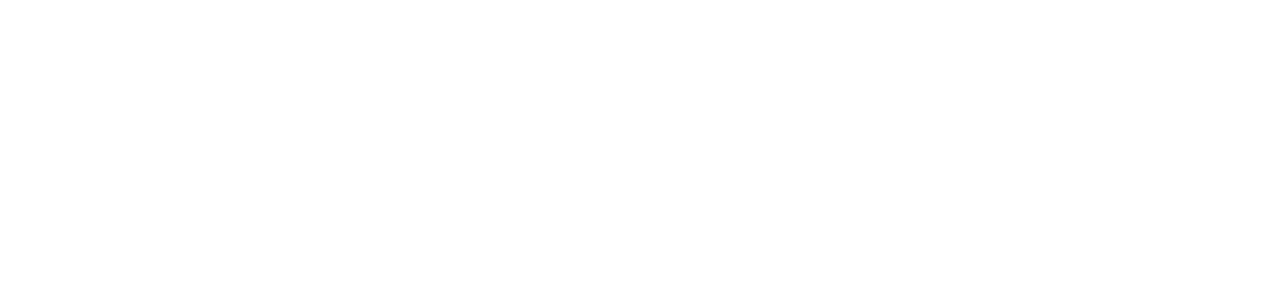
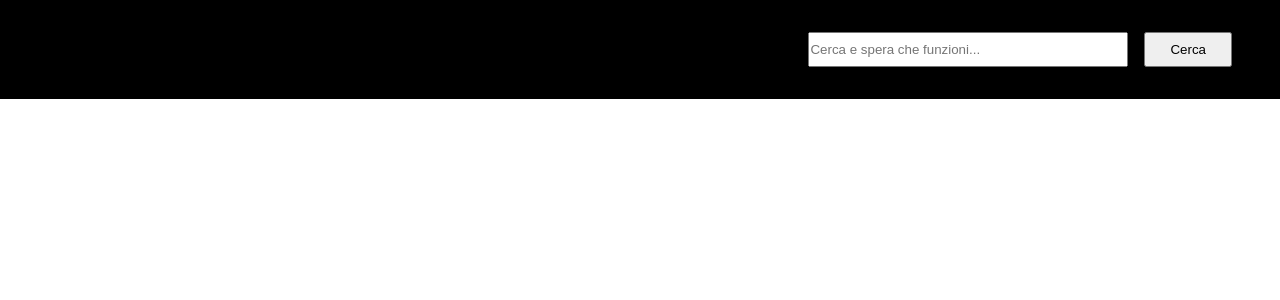
Before and after one commit to ErikB21/vue-boolflix, a Vue app: page / in a window 1280 px wide. Shown: the top 300 px of the page. Built offline with nearby package versions, Linux system fonts and the light colour scheme.

Commit message:
done Milestone 1

```diff
--- a/src/App.vue
+++ b/src/App.vue
@@ -1,17 +1,47 @@
 <template>
   <div id="app">
+    <HeaderFlix @searching="starSearch" />
+    <MainFlix :movies="movies" /> <!--aggiungo la variabile popolata dalla chiamata axios in un valore che passerò come props-->
   </div>
 </template>
 
 <script>
+import HeaderFlix from './components/HeaderFlix.vue';
+import MainFlix from './components/MainFlix.vue';
+import axios from 'axios';
 
 export default {
   name: 'App',
   components: {
+    HeaderFlix,
+    MainFlix
+  },
+  data(){
+    return{
+      movies: [],//torno array vuoto che verrà popolato dalla chiamata API
+      api_key: 'fbf92bf5e34c88255fa295508c54019f', //key per API
+    }
+  },
+  methods:{
+    doSearchMovie(query){
+      const params= {
+        query: query,
+        api_key: this.api_key
+      }
+      return axios.get(`https://api.themoviedb.org/3/search/movie`, { params }).then((response) => {
+        this.movies = response.data.results; //salviamo nel nostro array vuoto la nostra chiamta ad axios
+      });
+    },
+    starSearch(query){//filtra tra i movie
+      this.doSearchMovie(query);
+    }
   }
 }
 </script>
 
 <style lang="scss">
   @import './style/general.scss';
+  #app{
+    width: 100%;
+  }
 </style>
--- /dev/null
+++ b/src/components/CardFlix.vue
@@ -0,0 +1,44 @@
+<template>
+    <div class="card">
+        <h2>{{info.title}}</h2>
+        <h3>{{info.original_title}}</h3>
+        <div><span>{{info.original_language}}</span></div>
+        <div class="vote">{{info.vote_average}}</div>
+    </div>
+</template>
+
+<script>
+export default {
+    name: 'CardFlix',
+    props:{
+        info: Object,//'info' rimanda un object ( ossia i singoli films compresi nell'array di oggetti filtrati
+    }
+}
+</script>
+
+<style scoped lang="scss">
+    .card{
+        width: calc(100% / 5 - 70px);
+        margin: 0 35px;
+        height: 350px;
+        padding: 10px 0;
+        border: 1px solid white;
+        display: flex;
+        flex-direction: column;
+        align-items: center;
+        justify-content: space-between;
+        text-align: center;
+        h2{
+            padding: 10px 0;
+            color: gainsboro;
+        }
+        span{
+            font-size: 1.2rem;
+            color: greenyellow;
+        }
+        .vote{
+            color: beige;
+        }
+
+    }
+</style>
--- /dev/null
+++ b/src/components/HeaderFlix.vue
@@ -0,0 +1,51 @@
+<template>
+    <header>
+        <nav>
+            <input v-model="keySearch" @keyup.enter="searchKey" type="text" placeholder="Cerca e spera che funzioni..."/>
+            <button @click="searchKey" type="button">Cerca</button>
+
+            <!--aggiungo v-model ad input con valore 'keySearch', che sarà il titolo dei film filtrati ->
+                con @searching passo al padre (HeaderFlix) in App.vue l'evento da scatenare -->
+            <!-- il $emit passa dal figlio (HeaderFlix) al padre (App.vue) il dato e aggancia due parametri:
+            il nome dell'avento (searching) che passa al padre e il valore passato dall'input tramite v-model 'keySearch'-->
+        </nav>
+    </header>
+</template>
+
+<script>
+export default {
+    name: 'HeaderFlix',
+    data(){
+        return{
+            keySearch: '', //variabile vuota, dinamica in base a cosa cercheremo
+        }
+    },
+    methods:{
+        searchKey(){
+            this.$emit('searching', this.keySearch); //emettiamo ad App.vue la variabile contente la ricerca effettuata
+        }
+    }
+}
+</script>
+
+<style scoped lang="scss">
+    header{
+        width: 100%;
+        padding-right: 3rem;
+        background-color: black;
+        nav{
+            padding: 2rem 0;
+            display: flex;
+            justify-content: end;
+            align-items: center;
+            input{
+                padding: 0.5rem 0;
+                width: 20rem;
+                margin: 0 1rem;
+            }
+            button{
+                padding: 0.5rem 1.5rem;
+            }
+        }
+    }
+</style>
--- /dev/null
+++ b/src/components/MainFlix.vue
@@ -0,0 +1,36 @@
+<template>
+  <main>
+    <div class="container">
+        <CardFlix v-for="movie in movies" :type="'movie'" :key='movie.id' :info="movie"/>
+    </div>
+  </main>
+</template>
+
+<script>
+import CardFlix from './CardFlix.vue';
+export default {
+    name: "MainFlix",
+    components: {
+        CardFlix
+    },
+    props:{
+        movies: Array,//importo i dati da App.vue e li passo con un ciclo v-for
+    }
+}
+
+</script>
+
+<style scoped lang="scss">
+    main{
+        width: 100%;
+        height: 100%;
+        background-color: rgb(48, 48, 122);
+        .container{
+            width: 100%;
+            height: 100%;
+            display: flex;
+            justify-content: space-evenly;
+            flex-wrap: wrap;
+        }
+    }
+</style>
```
Also changed, not shown: 1 other file (tests, documents, lock files or other folders).
